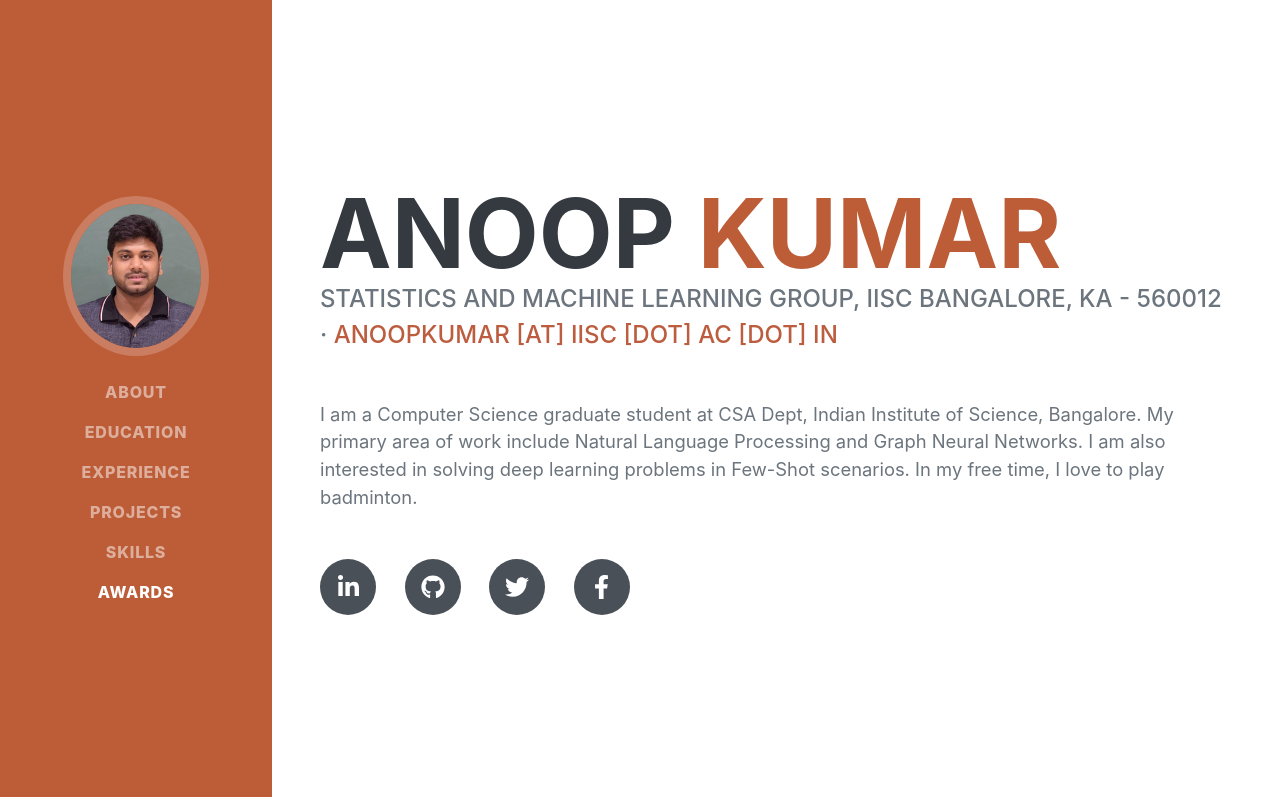
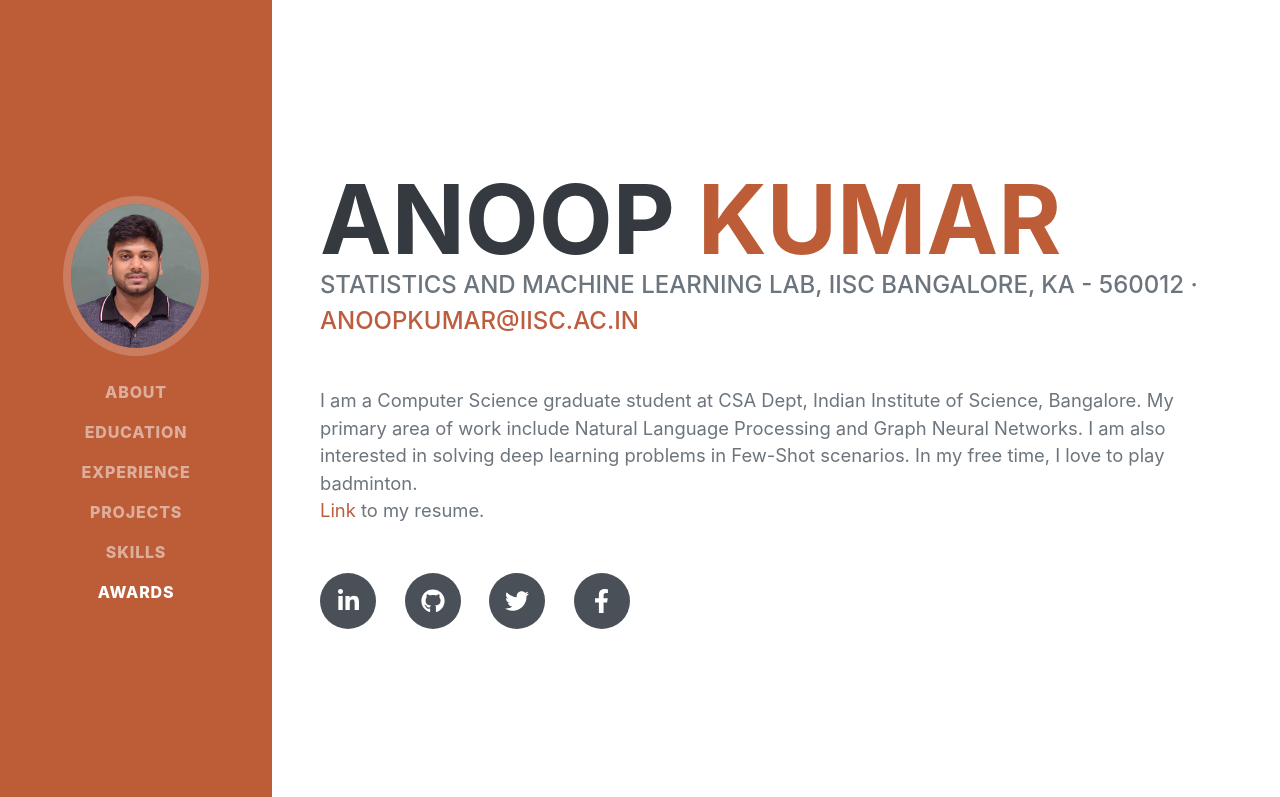
Before and after one commit to anoop23IISc/anoop23IISc.github.io, a plain HTML site: page index.html in a window 1280 px wide. Shown: the top 797 px of the page. Drawn offline with nearby package versions, Linux system fonts and the light colour scheme; a web font is replaced by a local one.

Commit message:
Initial_Commit

```diff
--- a/index.html
+++ b/index.html
@@ -5,7 +5,7 @@
         <meta name="viewport" content="width=device-width, initial-scale=1, shrink-to-fit=no" />
         <meta name="description" content="" />
         <meta name="author" content="" />
-        <title>Resume - Start Bootstrap Theme</title>
+        <title>Anoop Kumar Portfolio</title>
         <link rel="icon" type="image/x-icon" href="assets/img/favicon.ico" />
         <!-- Font Awesome icons (free version)-->
         <script src="https://use.fontawesome.com/releases/v5.15.1/js/all.js" crossorigin="anonymous"></script>
@@ -45,10 +45,11 @@
                         <span class="text-primary">Kumar</span>
                     </h1>
                     <div class="subheading mb-5">
-                        Statistics and Machine Learning Group, IISc Bangalore, KA - 560012 ·
-                        <a href="anoopkumar@iisc.ac.in" id="hidden_email">anoopkumar [at] iisc [dot] ac [dot] in</a>
+                        Statistics and Machine Learning Lab, IISc Bangalore, KA - 560012 ·
+                        <p><a href="mailto:anoopkumar@iisc.ac.in">anoopkumar@iisc.ac.in</a></p>
                     </div>
-                    <p class="lead mb-5">I am a Computer Science graduate student at CSA Dept, Indian Institute of Science, Bangalore. My primary area of work include Natural Language Processing and Graph Neural Networks. I am also interested in solving deep learning problems in Few-Shot scenarios. In my free time,  I love to play badminton. </p>
+                    <p class="lead mb-5">I am a Computer Science graduate student at CSA Dept, Indian Institute of Science, Bangalore. My primary area of work include Natural Language Processing and Graph Neural Networks. I am also interested in solving deep learning problems in Few-Shot scenarios. In my free time,  I love to play badminton. <br>
+                        <a href="Resume_AnoopKumar_IISc_MTech_DataScience.pdf">Link</a> to my resume.</p>
                     <div class="social-icons">
                         <a class="social-icon" href="www.linkedin.com/in/anoopkumar23"><i class="fab fa-linkedin-in"></i></a>
                         <a class="social-icon" href="https://github.com/anoop23IISc"><i class="fab fa-github"></i></a>
@@ -319,7 +320,6 @@
              element.text('anoop'+'kumar@'+'iisc.a'+'c.in');
              element.attr('href', 'mai'+'lto'+':anoo'+'pkum'+'ar@i'+'isc.a'+'c.in');
       });
-      // $('#content-main').perfectScrollbar();
     });
   });
   </script>
```
Also changed, not shown: 1 other file. Lines whose indentation alone changed are shown as unchanged.
